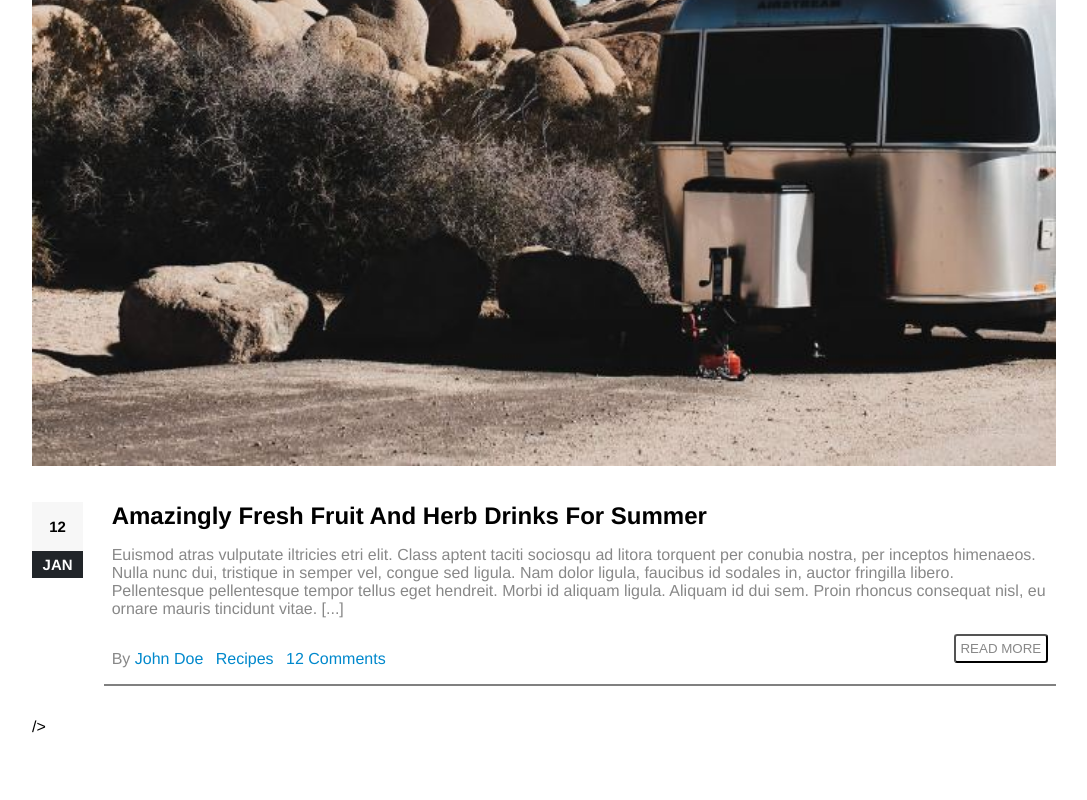
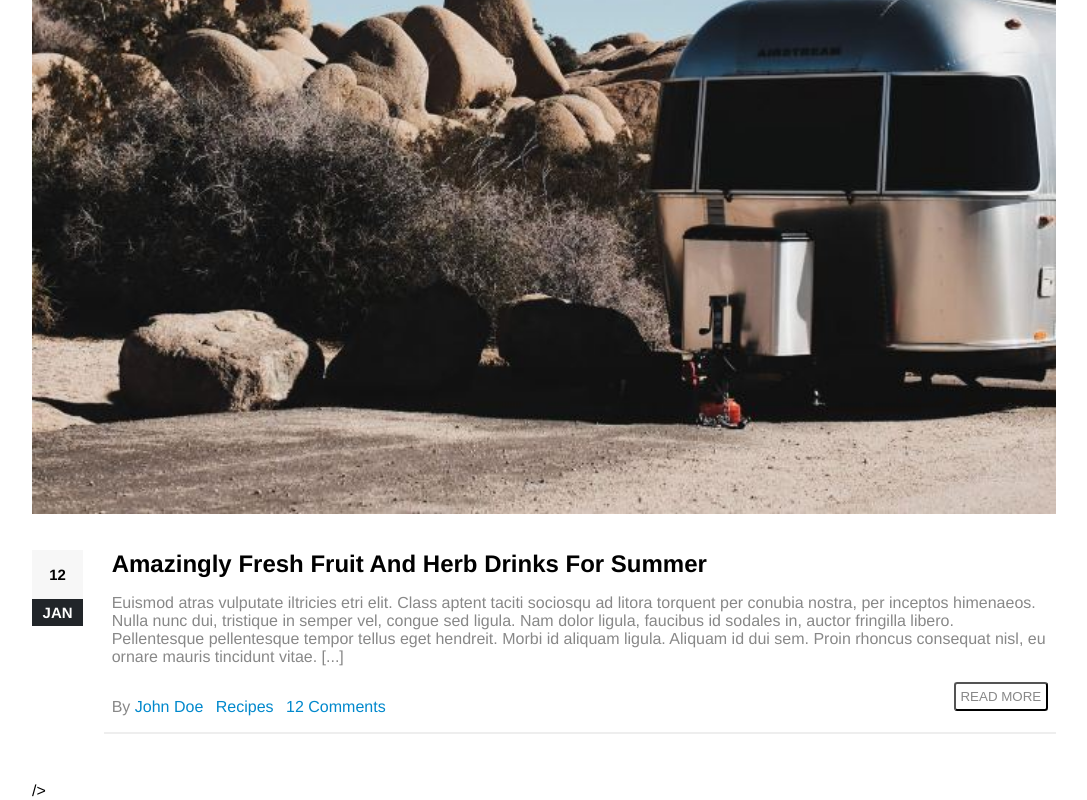
Before and after one commit to Nicola-Perera/proj-html-vuejs, a Vue app: page / in a window 1280 px wide. Shown: the part 1750-2550 px from the top of the page, without its empty margins (96-1183 px from the left). Before the commit the page ends 2486 px from the top, so only its background shows below. Built offline with nearby package versions, Linux system fonts and the light colour scheme.

Commit message:
fix author in posts element

```diff
--- a/src/App.vue
+++ b/src/App.vue
@@ -39,7 +39,10 @@ export default {
             month: 'January',
             year: '2019'
           },
-          author: 'John Doe',
+          author: {
+            name: 'John Doe',
+            image: 'avatar'
+          },
           genre: 'PHOTOGRAPY',
           title: 'How To Take Better Concert Pictures in 30 Seconds',
           overview: 'Euismod atras vulputate iltricies etri elit. Class aptent taciti sociosqu ad litora torquent per conubia nostra, per inceptos himenaeos.',
@@ -61,7 +64,10 @@ export default {
             month: 'January',
             year: '2019'
           },
-          author: 'John Doe',
+          author: {
+            name: 'John Doe',
+            image: 'avatar'
+          },
           genre: 'GADGETS',
           title: 'Gadgets that Make You Smartphone Even Smarter',
           overview: 'Euismod atras vulputate iltricies etri elit. Class aptent taciti sociosqu ad litora torquent per conubia nostra, per inceptos himenaeos.',
@@ -83,7 +89,10 @@ export default {
             month: 'January',
             year: '2019'
           },
-          author: 'John Doe',
+          author: {
+            name: 'John Doe',
+            image: 'avatar'
+          },
           genre: 'TRAVEL',
           title: '20 Top-Rated Tourist Attractions in Manhattan',
           overview: 'Euismod atras vulputate iltricies etri elit. Class aptent taciti sociosqu ad litora torquent per conubia nostra, per inceptos himenaeos.',
@@ -105,7 +114,10 @@ export default {
             month: 'January',
             year: '2019'
           },
-          author: 'John Doe',
+          author: {
+            name: 'John Doe',
+            image: 'avatar'
+          },
           genre: 'LIFESTYLE',
           title: 'The Best Way to Ride a Motorcycle',
           overview: 'Euismod atras vulputate iltricies etri elit. Class aptent taciti sociosqu ad litora torquent per conubia nostra, per inceptos himenaeos.',
@@ -127,7 +139,10 @@ export default {
             month: 'January',
             year: '2019'
           },
-          author: 'John Doe',
+          author: {
+            name: 'John Doe',
+            image: 'avatar'
+          },
           genre: 'TRAVEL',
           title: '5 Fun Things to Do at the Beach',
           overview: 'Euismod atras vulputate iltricies etri elit. Class aptent taciti sociosqu ad litora torquent per conubia nostra, per inceptos himenaeos.',
@@ -149,7 +164,10 @@ export default {
             month: 'January',
             year: '2019'
           },
-          author: 'John Doe',
+          author: {
+            name: 'John Doe',
+            image: 'avatar'
+          },
           genre: 'RECIPES',
           title: 'Amazingly Fresh Fruit And Herb Drinks For Summer',
           overview: 'Euismod atras vulputate iltricies etri elit. Class aptent taciti sociosqu ad litora torquent per conubia nostra, per inceptos himenaeos.',
@@ -171,7 +189,10 @@ export default {
             month: 'January',
             year: '2019'
           },
-          author: 'John Doe',
+          author: {
+            name: 'John Doe',
+            image: 'avatar'
+          },
           genre: 'RECIPES',
           title: 'Simple Ways to Have a Pretty Face',
           overview: 'Euismod atras vulputate iltricies etri elit. Class aptent taciti sociosqu ad litora torquent per conubia nostra, per inceptos himenaeos.',
@@ -193,7 +214,10 @@ export default {
             month: 'January',
             year: '2019'
           },
-          author: 'John Doe',
+          author: {
+            name: 'John Doe',
+            image: 'avatar'
+          },
           genre: 'RECIPES',
           title: 'Amazingly Fresh Fruit And Herb Drinks For Summer',
           overview: 'Euismod atras vulputate iltricies etri elit. Class aptent taciti sociosqu ad litora torquent per conubia nostra, per inceptos himenaeos.',
@@ -215,7 +239,10 @@ export default {
             month: 'January',
             year: '2019'
           },
-          author: 'John Doe',
+          author: {
+            name: 'John Doe',
+            image: 'avatar'
+          },
           genre: 'RECIPES',
           title: 'Amazingly Fresh Fruit And Herb Drinks For Summer',
           overview: 'Euismod atras vulputate iltricies etri elit. Class aptent taciti sociosqu ad litora torquent per conubia nostra, per inceptos himenaeos.',
@@ -237,7 +264,10 @@ export default {
             month: 'January',
             year: '2019'
           },
-          author: 'John Doe',
+          author: {
+            name: 'John Doe',
+            image: 'avatar'
+          },
           genre: 'Recipes',
           title: 'Amazingly Fresh Fruit And Herb Drinks For Summer',
           overview: 'Euismod atras vulputate iltricies etri elit. Class aptent taciti sociosqu ad litora torquent per conubia nostra, per inceptos himenaeos.',
@@ -259,7 +289,10 @@ export default {
             month: 'January',
             year: '2019'
           },
-          author: 'John Doe',
+          author: {
+            name: 'John Doe',
+            image: 'avatar'
+          },
           genre: 'RECIPES',
           title: 'Amazingly Fresh Fruit And Herb Drinks For Summer',
           overview: 'Euismod atras vulputate iltricies etri elit. Class aptent taciti sociosqu ad litora torquent per conubia nostra, per inceptos himenaeos.',
@@ -281,7 +314,10 @@ export default {
             month: 'January',
             year: '2019'
           },
-          author: 'John Doe',
+          author: {
+            name: 'John Doe',
+            image: 'avatar'
+          },
           genre: 'RECIPES',
           title: 'Simple Ways to Have a Pretty Face',
           overview: 'Euismod atras vulputate iltricies etri elit. Class aptent taciti sociosqu ad litora torquent per conubia nostra, per inceptos himenaeos.',
@@ -303,7 +339,10 @@ export default {
             month: 'January',
             year: '2019'
           },
-          author: 'John Doe',
+          author: {
+            name: 'John Doe',
+            image: 'avatar'
+          },
           genre: 'RECIPES',
           title: 'Amazingly Fresh Fruit And Herb Drinks For Summer',
           overview: 'Euismod atras vulputate iltricies etri elit. Class aptent taciti sociosqu ad litora torquent per conubia nostra, per inceptos himenaeos.',
@@ -325,7 +364,10 @@ export default {
             month: 'January',
             year: '2019'
           },
-          author: 'John Doe',
+          author: {
+            name: 'John Doe',
+            image: 'avatar'
+          },
           genre: 'RECIPES',
           title: 'Amazingly Fresh Fruit And Herb Drinks For Summer',
           overview: 'Euismod atras vulputate iltricies etri elit. Class aptent taciti sociosqu ad litora torquent per conubia nostra, per inceptos himenaeos.',
@@ -347,7 +389,10 @@ export default {
             month: 'January',
             year: '2019'
           },
-          author: 'John Doe',
+          author: {
+            name: 'John Doe',
+            image: 'avatar'
+          },
           genre: 'RECIPES',
           title: 'Amazingly Fresh Fruit And Herb Drinks For Summer',
           overview: 'Euismod atras vulputate iltricies etri elit. Class aptent taciti sociosqu ad litora torquent per conubia nostra, per inceptos himenaeos.',
@@ -369,7 +414,10 @@ export default {
             month: 'January',
             year: '2019'
           },
-          author: 'John Doe',
+          author: {
+            name: 'John Doe',
+            image: 'avatar'
+          },
           genre: 'RECIPES',
           title: 'Amazingly Fresh Fruit And Herb Drinks For Summer',
           overview: 'Euismod atras vulputate iltricies etri elit. Class aptent taciti sociosqu ad litora torquent per conubia nostra, per inceptos himenaeos.',
--- a/src/components/main/ExtendedPost.vue
+++ b/src/components/main/ExtendedPost.vue
@@ -17,7 +17,7 @@
           <p class="post_text">{{ post.text }}</p>
           <div class="info container">
             <div class="engage">
-              <p>By <span>{{ post.author }}</span> <span>{{ post.genre }}</span> <span>12 Comments</span></p>
+              <p>By <span>{{ post.author.name }}</span> <span>{{ post.genre }}</span> <span>12 Comments</span></p>
             </div>
             <div class="read_more">
               <button>READ MORE</button>
@@ -42,6 +42,7 @@ export default {
 @import '../../assets/style/common.scss';
 
 .ExtendedPost {
+  margin: 3rem 0;
   .post_image {
     width: 100%;
     img {
@@ -69,7 +70,7 @@ export default {
     .text {
       width: 93%;
       padding-bottom: 1rem;
-      border-bottom: 2px solid grey;
+      border-bottom: 2px solid #eeeeee;
       padding: 0 .5rem;
       p {
         margin: 1rem 0;
@@ -88,7 +89,7 @@ export default {
         button {
           color: #888888;
           background-color: transparent;
-          border: 2p solid #888888;
+          border: 2p solid #eeeeee;
           border-radius: .2rem;
           padding: .3rem;
         }
```
